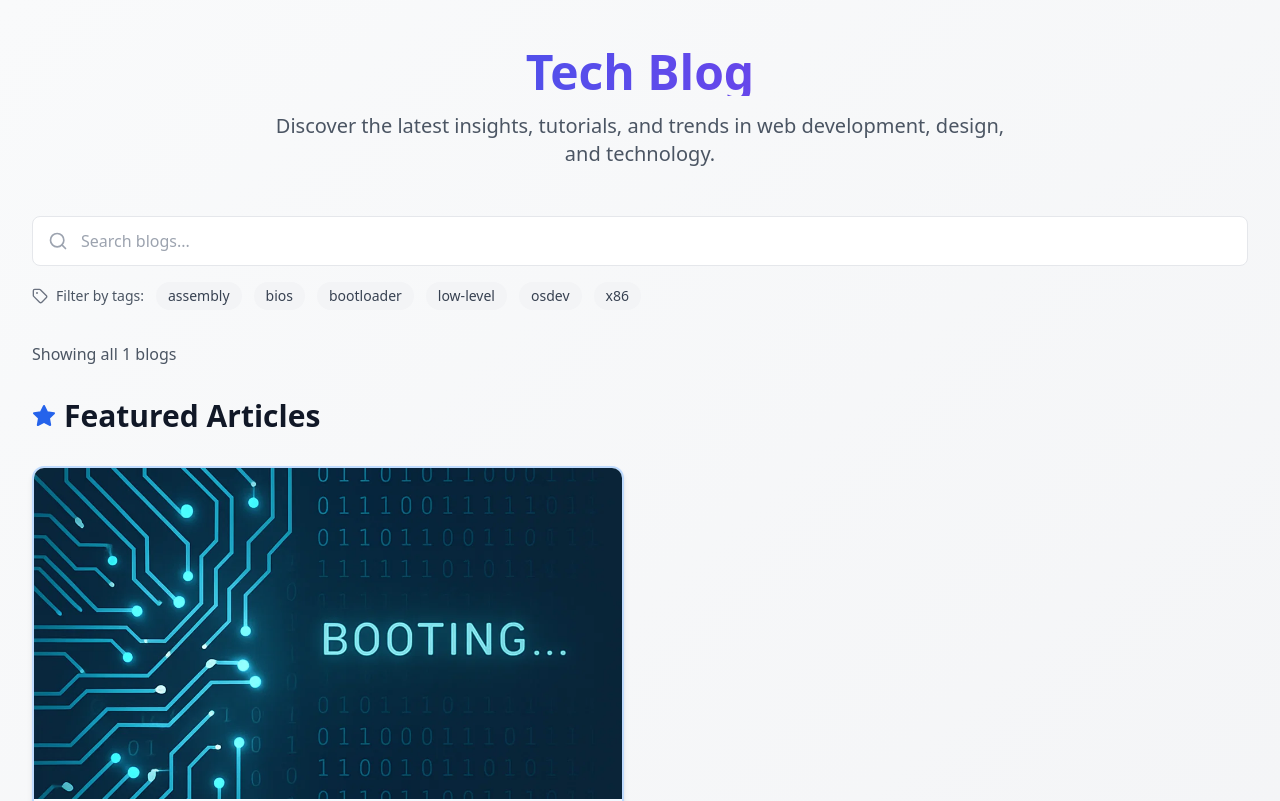
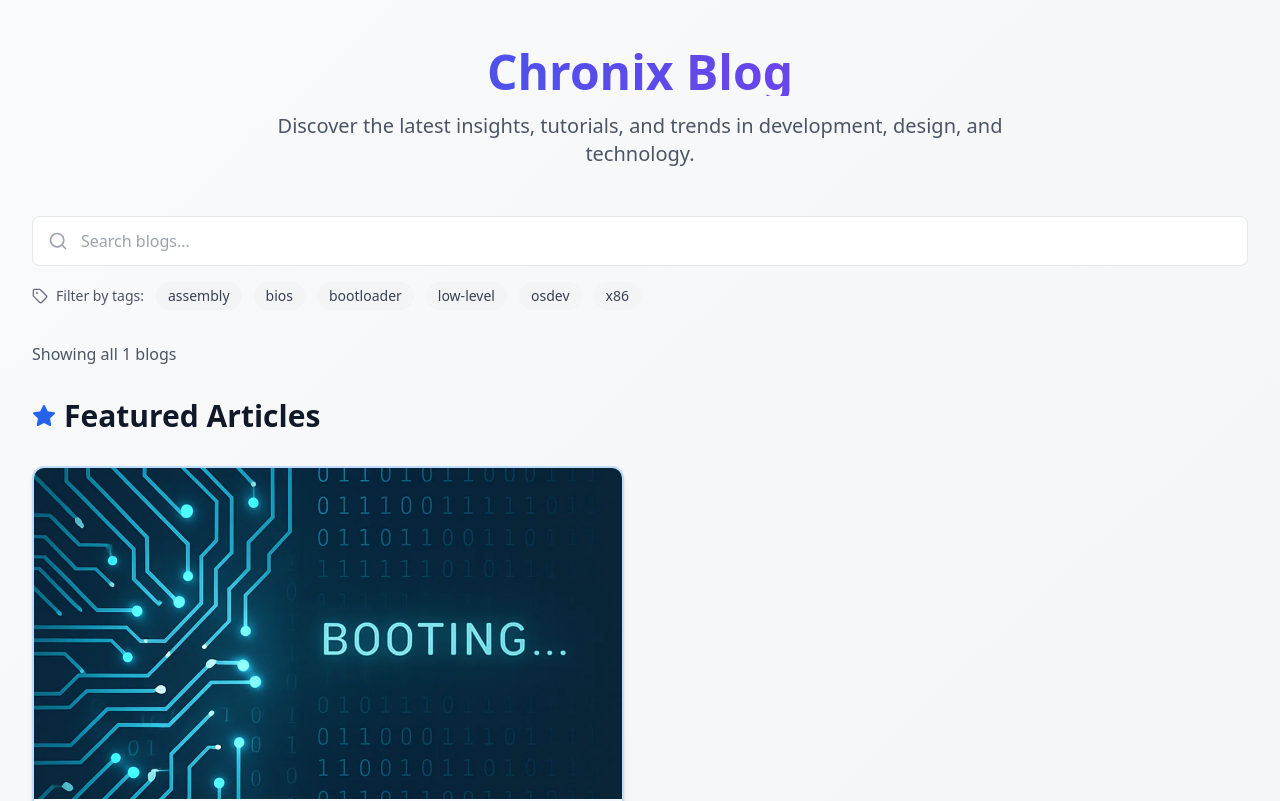
Before and after one commit to aayush598/Chronix, a React (Vite) app: page / in a window 1280 px wide. Shown: the top 801 px of the page. Built offline with nearby package versions, Linux system fonts and the light colour scheme.

Commit message:
main page content updated

```diff
--- a/src/components/BlogList.tsx
+++ b/src/components/BlogList.tsx
@@ -122,10 +122,10 @@ export const BlogList: React.FC<BlogListProps> = ({ blogs, onBlogClick }) => {
         {/* Header */}
         <div className="text-center mb-12">
           <h1 className="text-5xl font-bold text-gray-900 mb-4 bg-gradient-to-r from-blue-600 to-purple-600 bg-clip-text text-transparent">
-            Tech Blog
+            Chronix Blog
           </h1>
           <p className="text-xl text-gray-600 max-w-3xl mx-auto">
-            Discover the latest insights, tutorials, and trends in web development, design, and technology.
+            Discover the latest insights, tutorials, and trends in development, design, and technology.
           </p>
         </div>
 
```
